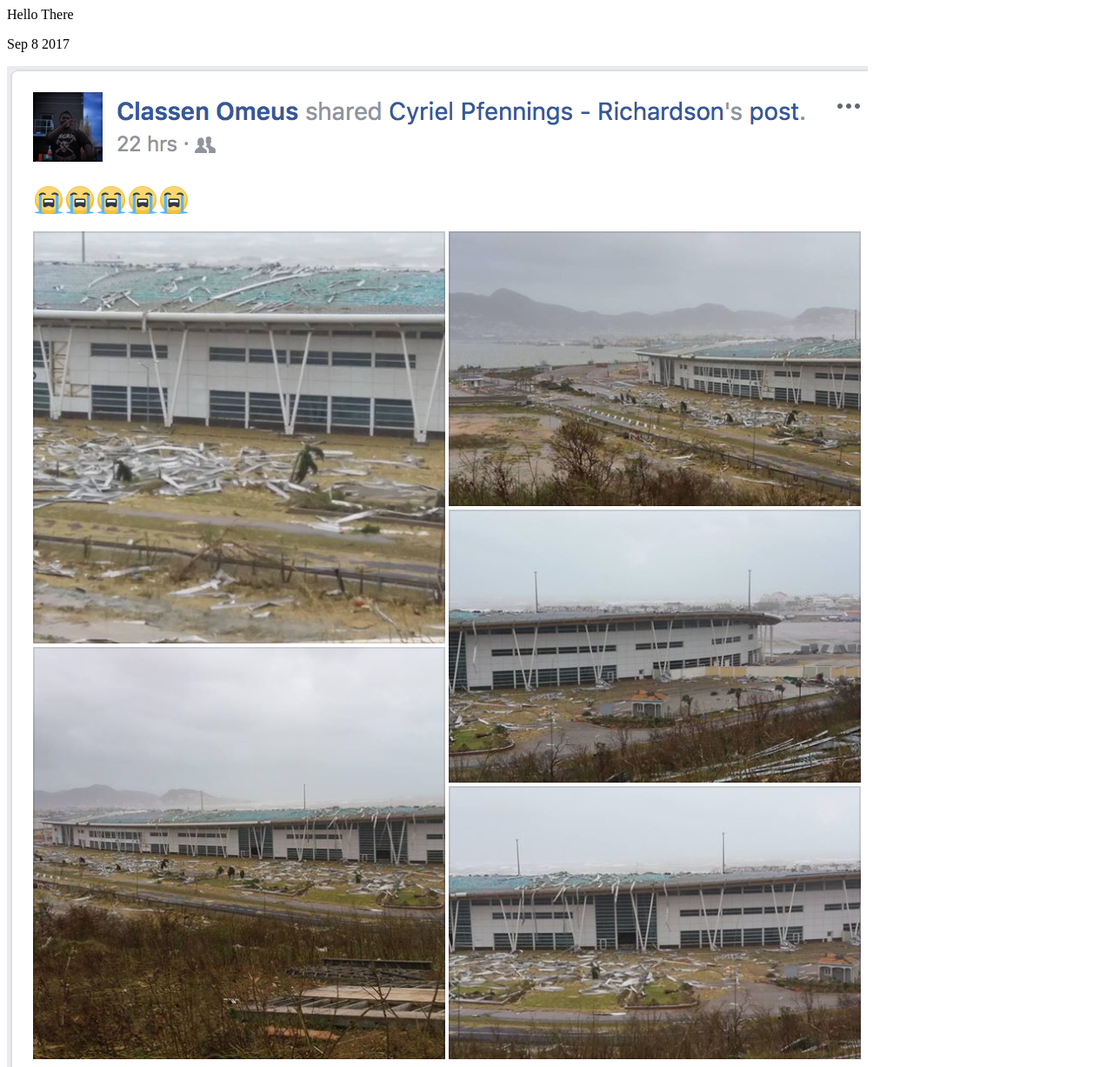
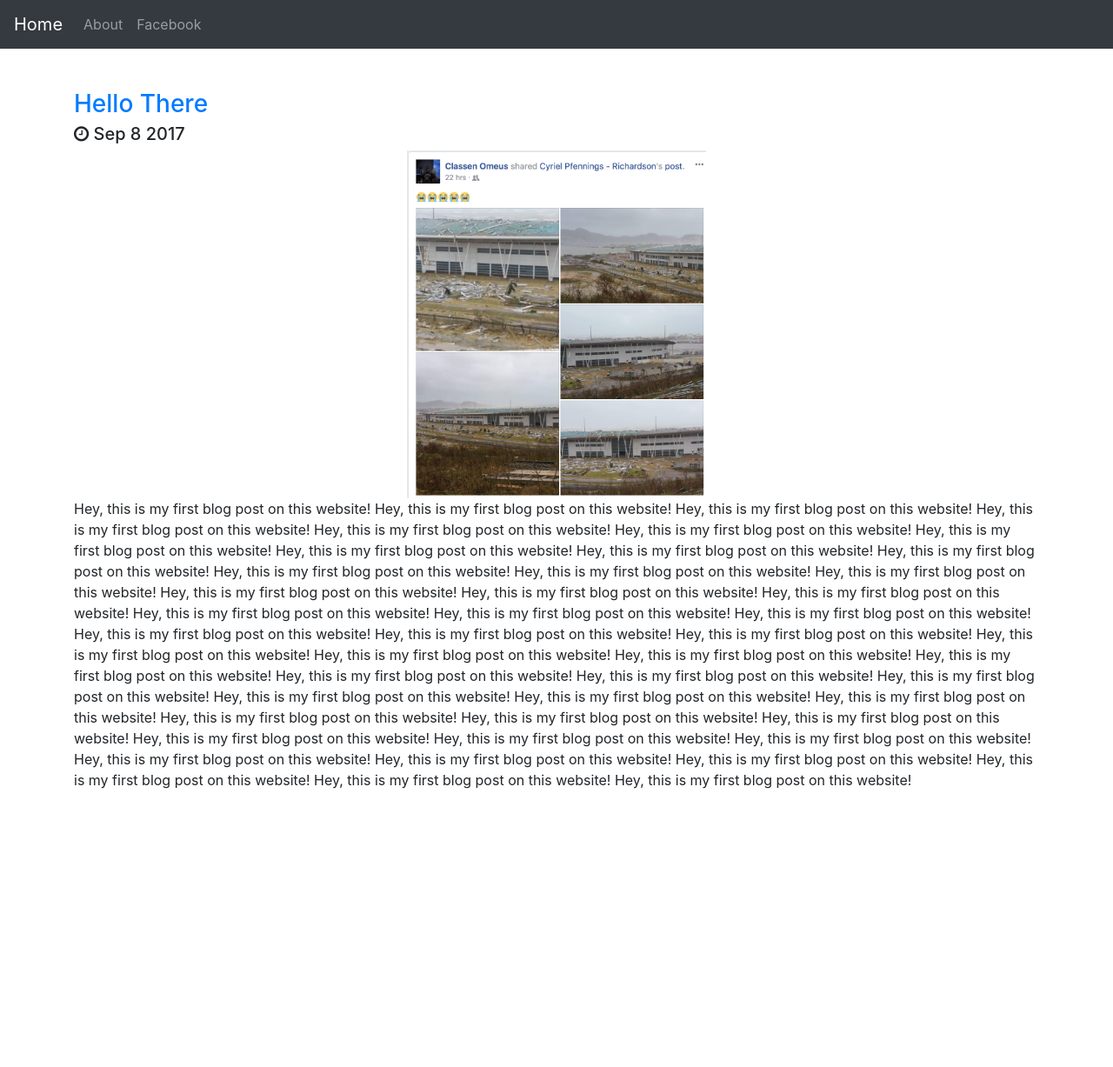
Before and after one commit to dbunin/Playing-around-with-Django, a Django app: page /post/1/ in a window 1280 px wide. Shown: the top 1227 px of the page at 87% size. After the commit the page ends 907 px from the top, so only its background shows below. Run offline with Django 3.2, Linux system fonts and the light colour scheme; data comes from the database, SQL or seed files in the repository; some libraries are stand-ins or nearby versions.

Commit message:
-added styles to the post page

```diff
--- a/personalblog/personalblog/posts/templates/posts/post_detail.html
+++ b/personalblog/personalblog/posts/templates/posts/post_detail.html
@@ -1,6 +1,38 @@
-<p>{{ post.title }}</p>
-<p>{{ post.getDate }}</p>
-<img src=" {{ post.image.url }} ">
-<p> {{post.body}} </p>
-<br>
-<br>
+<!DOCTYPE html>
+<html lang="en">
+<head>
+    <!-- Required meta tags -->
+    <meta charset="utf-8">
+    <meta name="viewport" content="width=device-width, initial-scale=1, shrink-to-fit=no">
+    <link href="https://maxcdn.bootstrapcdn.com/font-awesome/4.7.0/css/font-awesome.min.css" rel="stylesheet">
+    <!-- Bootstrap CSS -->
+    <link rel="stylesheet" href="https://maxcdn.bootstrapcdn.com/bootstrap/4.0.0-beta/css/bootstrap.min.css" integrity="sha384-/Y6pD6FV/Vv2HJnA6t+vslU6fwYXjCFtcEpHbNJ0lyAFsXTsjBbfaDjzALeQsN6M" crossorigin="anonymous">
+</head>
+<body>
+    <nav class="navbar navbar-expand-lg  navbar-dark bg-dark">
+        <a class="navbar-brand" href="{% url 'home' %}">Home</a>
+        <button class="navbar-toggler" type="button" data-toggle="collapse" data-target="#myNav" aria-controls="navbarNavDropdown" aria-expanded="false" aria-label="Toggle navigation">
+                <span class="navbar-toggler-icon"></span>
+            </button>
+        <div class="collapse navbar-collapse" id="myNav">
+            <ul class="navbar-nav mr-auto">
+                <li class="nav-item"><a class="nav-link" href="">About</a></li>
+                <li class="nav-item"><a class="nav-link" href="http://facebook.com">Facebook</a></li>
+            </ul>
+        </div>
+    </nav>
+    <br>
+    <br>
+    <div class="container">
+        <a href="{% url 'post_detail' post.id %}"><h3>{{ post.title }}</h3></a>
+        <h5><i class="fa fa-clock-o" aria-hidden="true"></i> {{ post.getDate }}</h5>
+        <img src=" {{ post.image.url }} " class="img-responsive mx-auto d-block" style="max-height:400px;">
+        <p> {{post.body}} </p>
+    </div>
+    <!-- Optional JavaScript -->
+    <!-- jQuery first, then Popper.js, then Bootstrap JS -->
+    <script src="https://code.jquery.com/jquery-3.2.1.slim.min.js" integrity="sha384-KJ3o2DKtIkvYIK3UENzmM7KCkRr/rE9/Qpg6aAZGJwFDMVNA/GpGFF93hXpG5KkN" crossorigin="anonymous"></script>
+    <script src="https://cdnjs.cloudflare.com/ajax/libs/popper.js/1.11.0/umd/popper.min.js" integrity="sha384-b/U6ypiBEHpOf/4+1nzFpr53nxSS+GLCkfwBdFNTxtclqqenISfwAzpKaMNFNmj4" crossorigin="anonymous"></script>
+    <script src="https://maxcdn.bootstrapcdn.com/bootstrap/4.0.0-beta/js/bootstrap.min.js" integrity="sha384-h0AbiXch4ZDo7tp9hKZ4TsHbi047NrKGLO3SEJAg45jXxnGIfYzk4Si90RDIqNm1" crossorigin="anonymous"></script>
+</body>
+</html>
```
Also changed, not shown: personalblog/personalblog/posts/templates/posts/home.html (+6 -2 lines), personalblog/personalblog/media/home.jpeg (added), personalblog/personalblog/posts/static/posts/home.jpeg (added).
